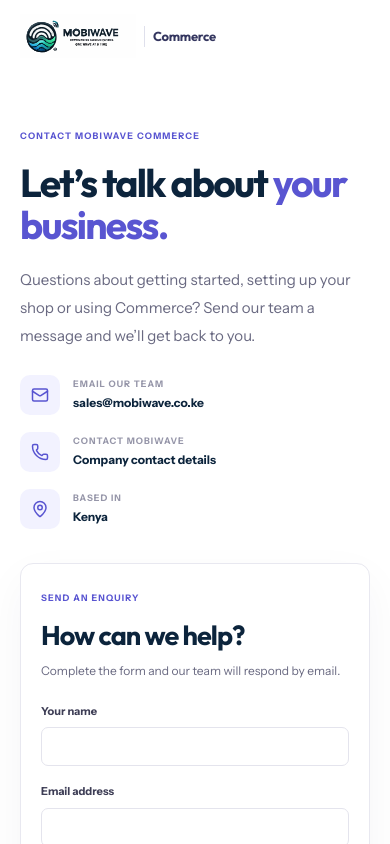
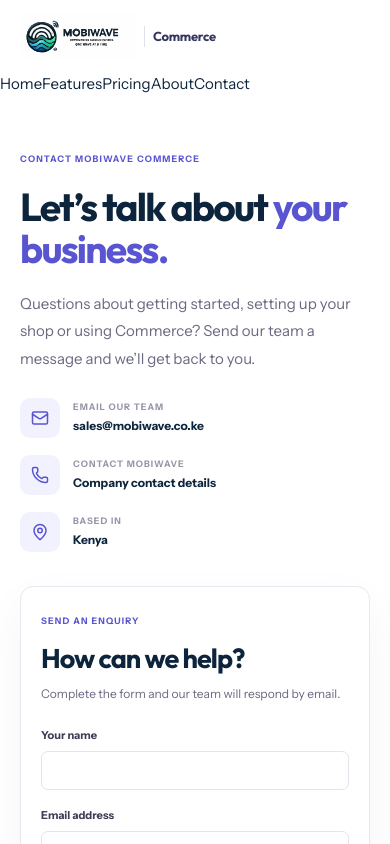
Before and after one commit to malingib/Mobiwave-commerce, a Next.js app: page /contact in a window 390 px wide. Shown: the top 844 px of the page. Built offline with nearby package versions, Linux system fonts and the light colour scheme.

Commit message:
Add responsive mobile navigation to marketing pages

```diff
--- a/app/contact/page.tsx
+++ b/app/contact/page.tsx
@@ -44,6 +44,7 @@ export default function ContactPage() {
       <nav className="cm-nav" aria-label="Main navigation"><Link href="/">Home</Link><Link href="/#features">Features</Link><Link href="/#pricing">Pricing</Link><Link href="/about">About</Link><Link href="/contact" aria-current="page">Contact</Link></nav>
       <div className="cm-header-actions"><Link className="cm-login" href="/login">Log in</Link><Link className="cm-button cm-button-primary cm-button-small" href="/signup">Get started <ArrowRight size={15}/></Link></div>
     </header>
+    <nav className="cm-inner-mobile-nav" aria-label="Mobile navigation"><Link href="/">Home</Link><Link href="/#features">Features</Link><Link href="/#pricing">Pricing</Link><Link href="/about">About</Link><Link href="/contact">Contact</Link></nav>
 
     <section className="cm-contact-hero"><div><span className="cm-section-kicker">CONTACT MOBIWAVE COMMERCE</span><h1>Let’s talk about <span>your business.</span></h1><p>Questions about getting started, setting up your shop or using Commerce? Send our team a message and we’ll get back to you.</p><div className="cm-contact-details">
       <a href="mailto:sales@mobiwave.co.ke"><span><Mail size={18}/></span><div><small>EMAIL OUR TEAM</small><strong>sales@mobiwave.co.ke</strong></div></a>
```
